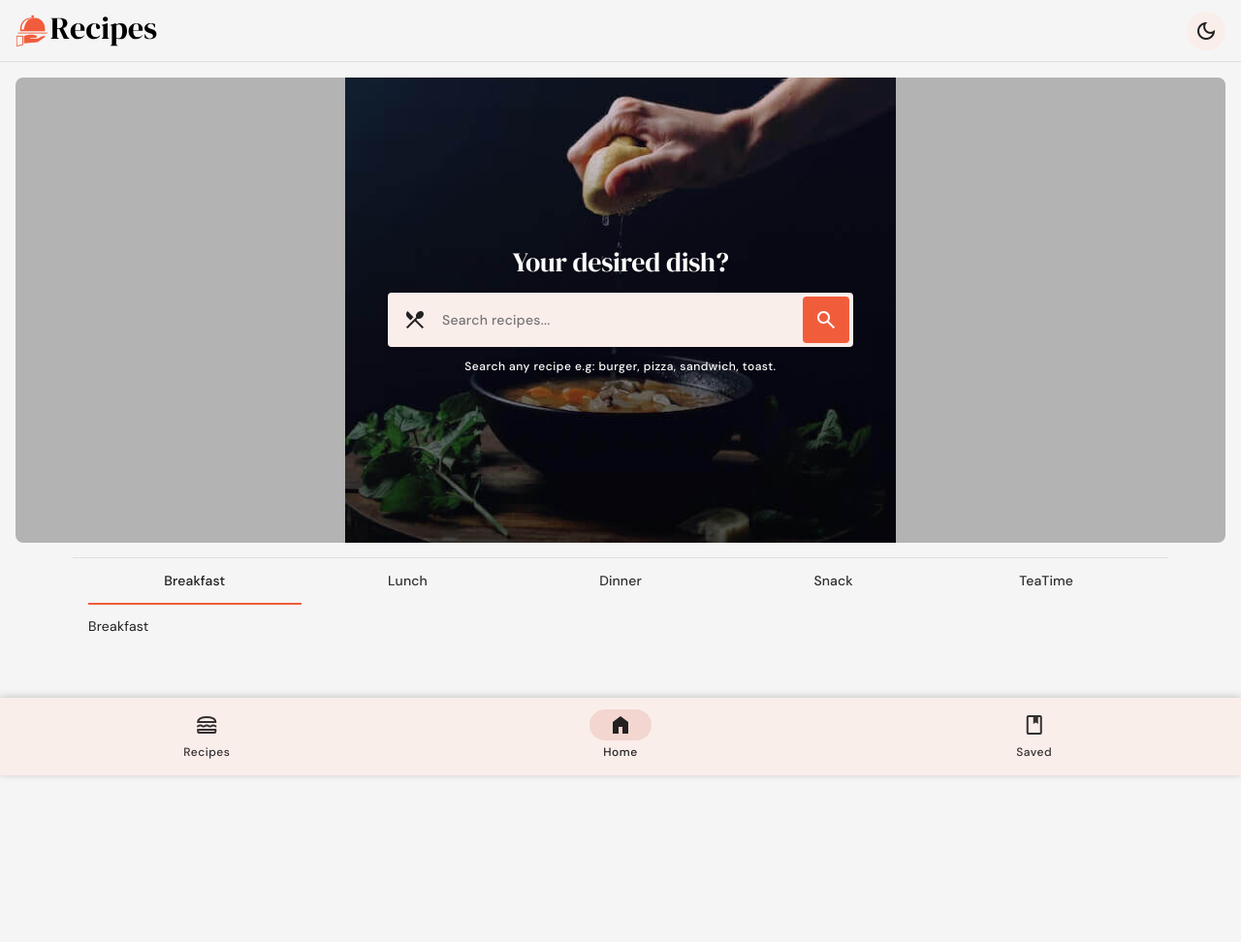
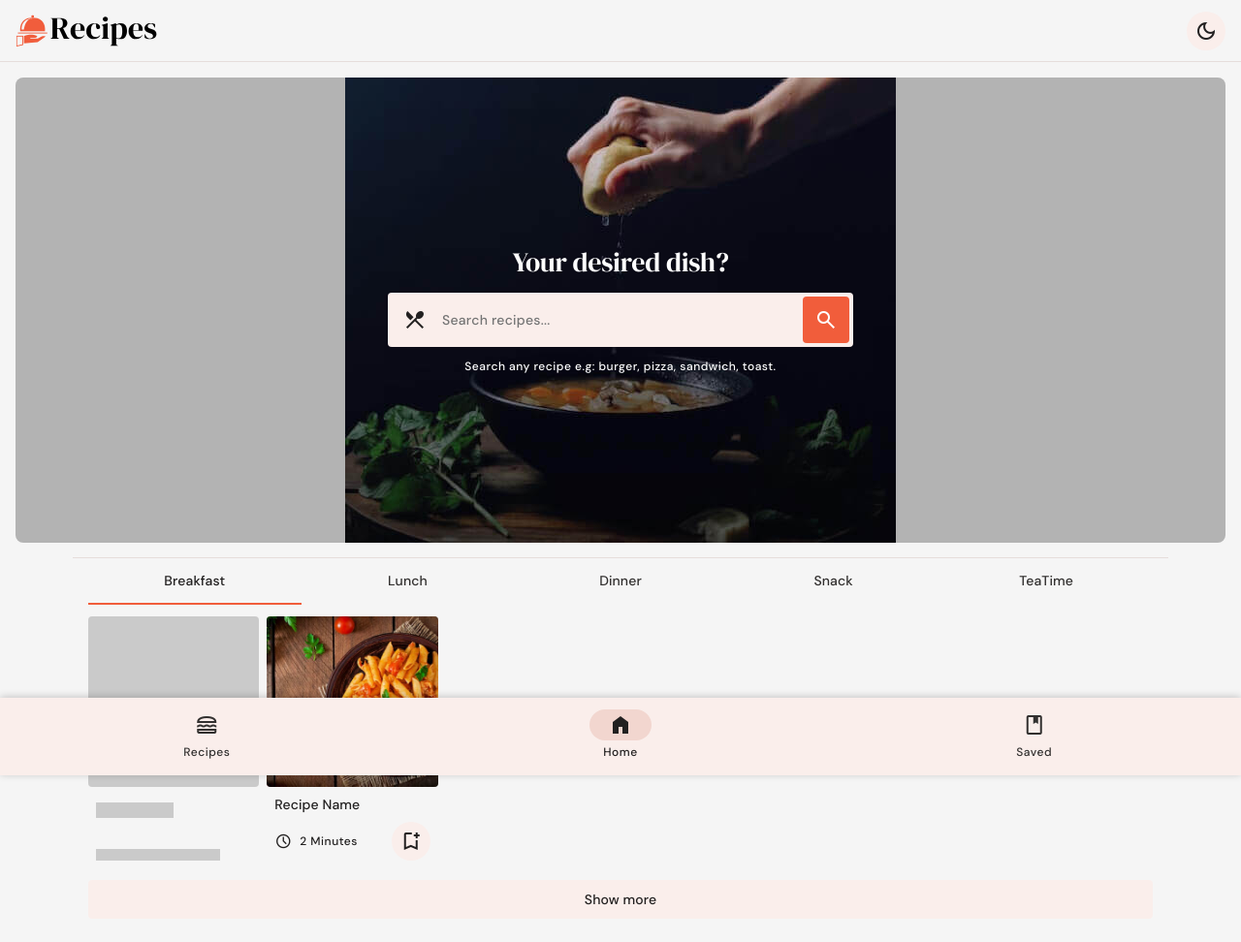
Before and after one commit to Basavarajakjbasuu/Recipes-made-with-love, a website built with Vite: page index.html in a window 1280 px wide. Shown: the whole page at 97% size. Before the commit the page ends 800 px from the top, so only its background shows below. Built offline with nearby package versions, Linux system fonts and the light colour scheme.

Commit message:
finished code for single card and its preloading animation

```diff
--- a/index.html
+++ b/index.html
@@ -324,7 +324,68 @@
               tabindex="0"
               data-tab-panel
             >
-              Breakfast
+
+              <div class="grid-list">
+
+                <!-- Card Skeleton -->
+                <div class="card skeleton-card">
+
+                  <div class="skeleton card-banner"></div>
+
+                  <div class="card-body">
+
+                    <div class="skeleton card-title"></div>
+
+                    <div class="skeleton card-text"></div>
+
+                  </div>
+
+                </div>
+
+                <!-- card -->
+                <div class="card">
+
+                  <figure class="card-media img-holder">
+                    <img
+                      src="./public/images/recipe.jpg" width="200"
+                      height="200"
+                      loading="lazy"
+                      alt="Recipe name"
+                      class="img-cover"
+                    />
+                  </figure>
+
+                  <div class="card-body">
+
+                    <h3 class="title-small">
+                      <a href="./detail.html" class="card-link">Recipe Name</a>
+                    </h3>
+
+                    <div class="meta-wrapper">
+
+                      <div class="meta-item">
+                        <span class="material-symbols-outlined" aria-hidden="true">schedule</span>
+
+                        <span class="label-medium">
+                          2 Minutes
+                        </span>
+                      </div>
+
+                      <button class="icon-btn has-state removed" aria-label="Add to saved recipes ">
+                        <span class="material-symbols-outlined bookmark-add" aria-hidden="true">bookmark_add</span>
+                        <span class="material-symbols-outlined bookmark" aria-hidden="true">bookmark</span>
+                      </button>
+
+                    </div>
+
+                  </div>
+
+                </div>
+
+              </div>
+
+              <a href="./recipes.html" class="btn btn-secondary label-large has-state">Show more</a>
+
             </div>
 
 
--- a/src/css/style.css
+++ b/src/css/style.css
@@ -367,6 +367,23 @@ main { flex-grow: 1; }
 }
 
 
+.grid-list {
+  display: grid;
+  grid-template-columns: repeat(auto-fill, minmax(172px, 1fr));
+  gap: 12px 8px;
+}
+
+.img-holder {
+  background: var(--image-background) url(../../public/images/image-placeholder.svg) no-repeat 30% center;
+  overflow: hidden;
+}
+
+.img-cover {
+  width: 100%;
+  height: 100%;
+  object-fit: cover;
+}
+
 /*-----------------------------------*\
   #COMPONENTS
 \*-----------------------------------*/
@@ -402,10 +419,118 @@ main { flex-grow: 1; }
 }
 
 /**
+ * Skeleton
+ */
+
+.skeleton {
+  background-color: var(--on-background);
+  animation: skeleton-loading 500ms linear infinite alternate;
+}
+
+@keyframes skeleton-loading {
+  0% { opacity: 0.2; }
+  100% { opacity: 0.4; }
+}
+
+.skeleton-card .card-banner {
+  aspect-ratio: 1/1;
+  width: 100%;
+  border-radius: var(--radius-4);
+}
+
+.skeleton-card .card-title {
+  margin-block: 8px;
+  height: 16px;
+  width: 50%;
+}
+
+.skeleton-card .card-text {
+  height: 12px;
+  width: 80%;
+}
+
+/**
  * Card
  */
 
+.card {
+  position: relative;
+  display: flex;
+  flex-direction: column;
+  height: 100%;
+}
 
+.card:not(:has(.skeleton)) {
+  animation: fade-in 500ms var(--transition-timing-function) forwards;
+  transform: translateY(30px);
+  opacity: 0;
+}
+
+@keyframes fade-in {
+  0% {
+    transform: translateY(30px);
+    opacity: 0;
+  }
+  100% {
+    transform: translateY(0);
+    opacity: 1;
+  }
+}
+
+
+.card-media {
+  aspect-ratio: 1 / 1;
+  border-radius: var(--radius-4);
+}
+
+.card-body {
+  flex-grow: 1;
+  padding: 8px;
+  display: flex;
+  flex-direction: column;
+  justify-content: space-between;
+  gap: 8px;
+}
+
+.card-link {
+  display: -webkit-box;
+  -webkit-box-orient: vertical;
+  -webkit-line-clamp: 2;
+  overflow-y: hidden;
+  transition: var(--transition-short);
+}
+
+.card-link:where(:hover, :focus-visible) { color: var(--primary); }
+
+.card-link::before {
+  content: "";
+  position: absolute;
+  inset: 0;
+}
+
+.card :where(.meta-wrapper, .meta-item) {
+  display: flex;
+  align-items: center;
+}
+
+.card .meta-wrapper {
+  justify-content: space-between;
+}
+
+.card .meta-item { gap: 8px; }
+
+.card .meta-item .material-symbols-outlined {
+  font-size: 1.8rem;
+}
+
+.saved .bookmark-add,
+.removed .bookmark {
+  display: none;
+}
+
+.saved .bookmark {
+  font-variation-settings: "FILL" 1;
+}
 /**
  * Icon Button
  */
@@ -478,9 +603,7 @@ main { flex-grow: 1; }
  */
 
 
-/**
- * Skeleton
- */
+
 
 
 /**
@@ -684,7 +807,10 @@ input[type="search"]::-webkit-search-cancel-button {
   display: none;
 }
 
-
+.tab .btn-secondary {
+  max-width: 100%;
+  margin-block-start: 12px;
+}
 
 /*-----------------------------------*\
   #RECIPE SLIDER
```
